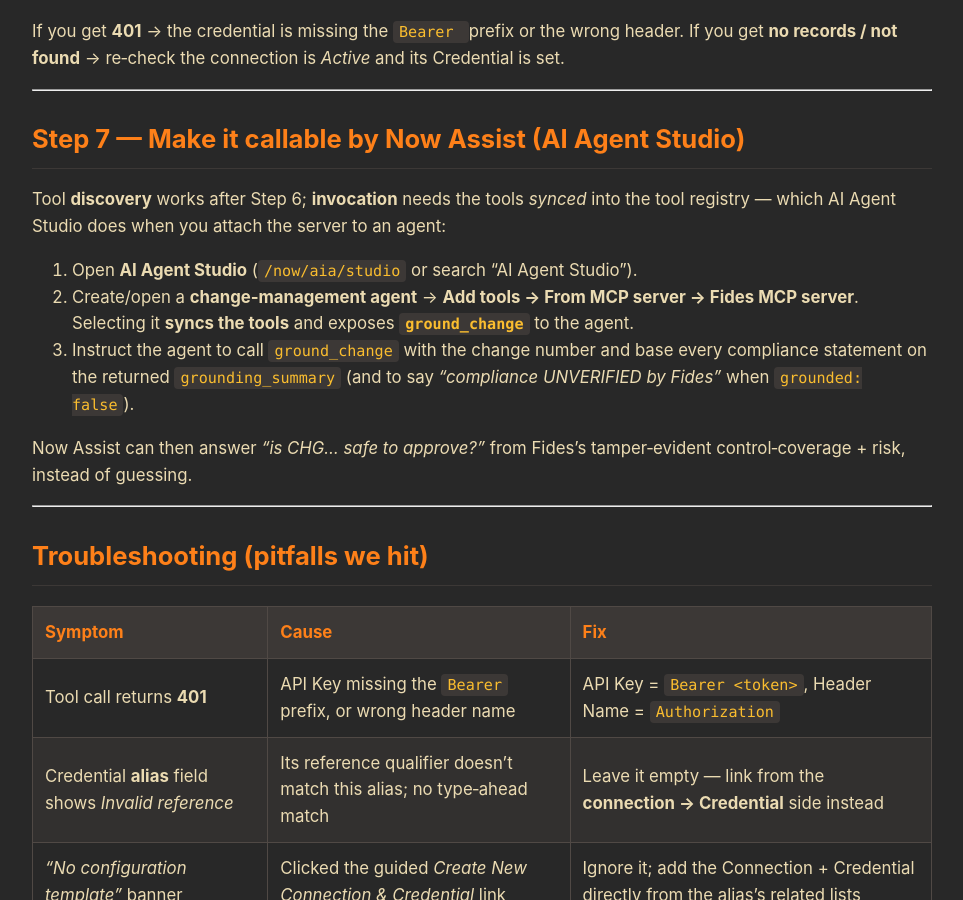
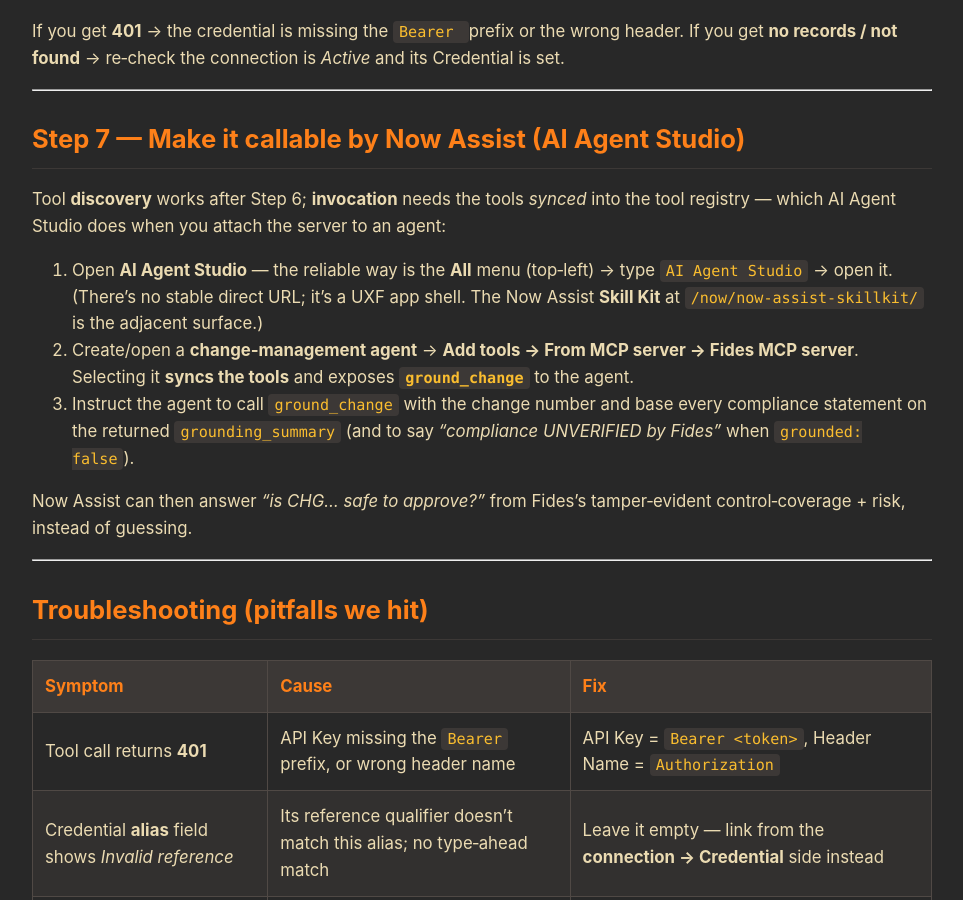
Before and after one commit to olafkfreund/fides, a Jekyll site: the page built from docs/servicenow-mcp-onboarding.md, in a window 1280 px wide and 900 px high, scrolled down 6314 px. Shown: the whole window, without its empty margins (158-1121 px from the left). Built offline with Jekyll 4.4.1, drawn with Linux system fonts in a browser that asks for light colours; our own code applies the rules of GitHub Pages for plain Markdown files.

Commit message:
docs(servicenow): fix AI Agent Studio nav (use All menu, not a hardcoded route)
Co-Authored-By: Claude Opus 4.8 (1M context) <noreply@anthropic.com>
Claude-Session: https://claude.ai/code/session_018mxgZYRvHAkhDecq3WFkaU

```diff
--- a/docs/servicenow-mcp-onboarding.md
+++ b/docs/servicenow-mcp-onboarding.md
@@ -164,7 +164,9 @@ Credential is set.
 Tool **discovery** works after Step 6; **invocation** needs the tools *synced* into the
 tool registry — which AI Agent Studio does when you attach the server to an agent:
 
-1. Open **AI Agent Studio** (`/now/aia/studio` or search "AI Agent Studio").
+1. Open **AI Agent Studio** — the reliable way is the **All** menu (top‑left) → type
+   `AI Agent Studio` → open it. (There's no stable direct URL; it's a UXF app shell.
+   The Now Assist **Skill Kit** at `/now/now-assist-skillkit/` is the adjacent surface.)
 2. Create/open a **change‑management agent** → **Add tools → From MCP server → Fides MCP server**.
    Selecting it **syncs the tools** and exposes **`ground_change`** to the agent.
 3. Instruct the agent to call `ground_change` with the change number and base every
```
